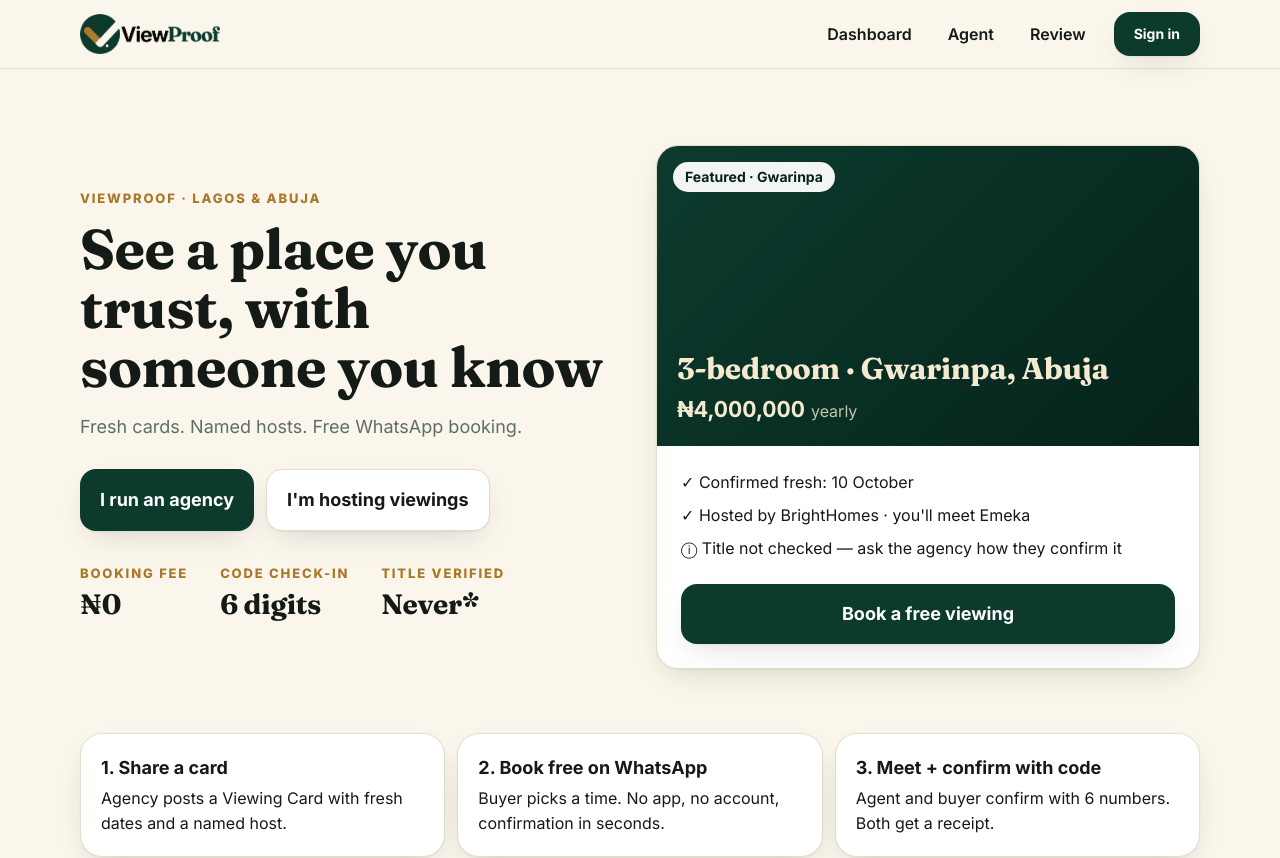
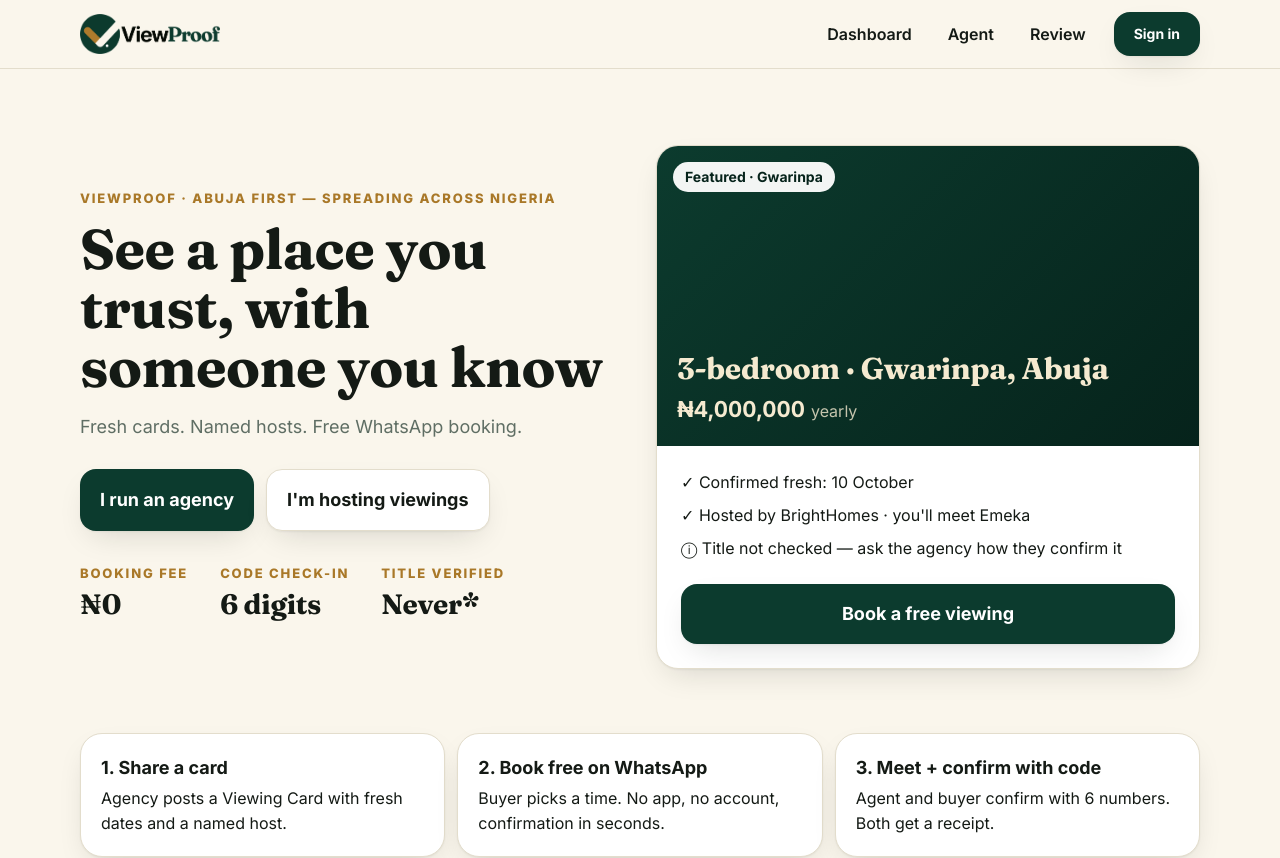
Before and after one commit to vickiewondaz/ViewProof, a Next.js app: page / in a window 1280 px wide. Shown: the top 858 px of the page. Built offline with nearby package versions, Linux system fonts and the light colour scheme.

Commit message:
positioning: Abuja-first, spreading across Nigeria

```diff
--- a/src/app/page.tsx
+++ b/src/app/page.tsx
@@ -13,7 +13,7 @@ export default function Home() {
       {/* Hero: estate-kit split — serif promise left, featured card right. */}
       <section className="grid items-center gap-8 py-10 md:grid-cols-2 md:py-16">
         <div>
-          <p className="eyebrow">ViewProof · Lagos & Abuja</p>
+          <p className="eyebrow">ViewProof · Abuja first — spreading across Nigeria</p>
           <h1 className="font-display mt-3 text-[38px] font-bold leading-[1.05] md:text-[56px]">
             See a place you trust, with someone you know
           </h1>
```
